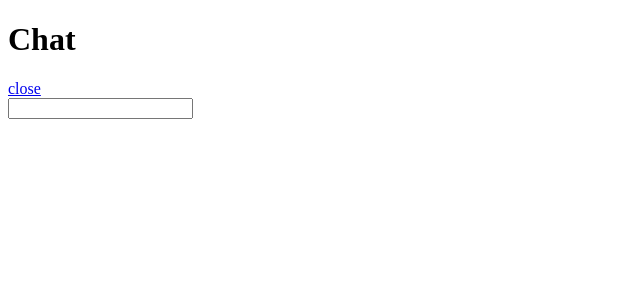
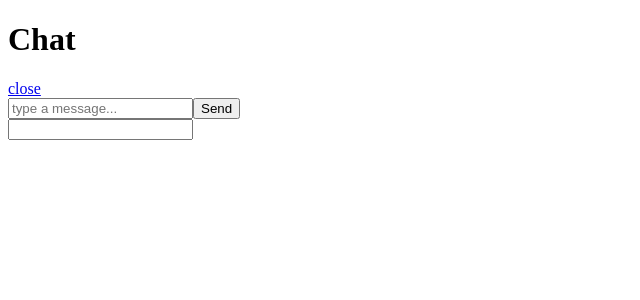
Before and after one commit to NataEn/Chat-app, a React (Create React App) app in the folder client/: page /chat in a window 1280 px wide. Shown: the top 300 px of the page, without its empty margins (0-640 px from the left). Built offline with nearby package versions, Linux system fonts and the light colour scheme; the HTML template or start-up script is replaced by a standard one.

Commit message:
adding new Input component

```diff
--- a/client/src/components/Chat/Chat.jsx
+++ b/client/src/components/Chat/Chat.jsx
@@ -2,8 +2,9 @@ import React, { useState, useEffect } from "react";
 import { useLocation } from "react-router-dom";
 import queryString from "query-string";
 import io from "socket.io-client";
-import InfoBar from "../InfoBar/InfoBar"
-import "./Chat.css"
+import InfoBar from "../InfoBar/InfoBar";
+import Input from "../Input/Input";
+import "./Chat.css";
 
 let socket;
 
@@ -32,7 +33,7 @@ const Chat = () => {
         console.error(err);
       }
     });
-    console.log(location.search)
+    console.log(location.search);
 
     return () => {
       socket.disconnect();
@@ -41,22 +42,27 @@ const Chat = () => {
 
   useEffect(() => {
     socket.on("message", (message) => {
-        console.log(`got message ${message.user}:${message.text}`)
+      console.log(`got message ${message.user}:${message.text}`);
       setMessages((messages) => [...messages, message]);
     });
   }, []);
-  console.log(message,messages)
+  console.log(message, messages);
   return (
     <div className="outerContainer">
       <h1>Chat</h1>
-      <InfoBar room={room}/>
+      <InfoBar room={room} />
       <div className="innerContainer">
+        <Input
+          message={message}
+          sendMessage={sendMessage}
+          setMessage={setMessage}
+        />
         <input
           value={message}
           onChange={(event) => setMessage(event.target.value)}
           onKeyPress={(event) => {
             if (event.key === "Enter") {
-                event.preventDefault();
+              event.preventDefault();
               console.log("keyPress", event.key);
               sendMessage(message);
             }
--- /dev/null
+++ b/client/src/components/Input/Input.jsx
@@ -0,0 +1,33 @@
+import React, { useState, useEffect } from "react";
+import "./Input.css";
+
+const Input = ({ message, sendMessage, setMessage }) => (
+  <form className="form">
+    <input
+      className="input"
+      type="text"
+      placeholder="type a message..."
+      value={message}
+      onChange={(event) => setMessage(event.target.value)}
+      onKeyPress={(event) => {
+        if (event.key === "Enter") {
+          event.preventDefault();
+          console.log("keyPress", event.key);
+          sendMessage(message);
+        }
+      }}
+    ></input>
+    <button
+      className="sendButton"
+      onClick={(event) => {
+        event.preventDefault();
+        console.log("button Press", event.key);
+        sendMessage(message);
+      }}
+    >
+      Send
+    </button>
+  </form>
+);
+
+export default Input;
```
Also changed, not shown: client/src/components/Input/Input.css (added).
